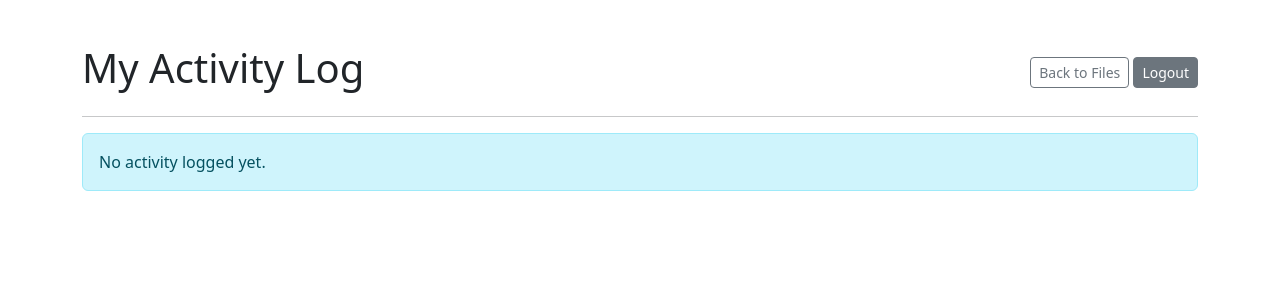
After one commit to Filuuus/RespaldoBravos, a Flask app: page /activity_log in a window 1280 px wide. The commit adds this page. Shown: the top 300 px of the page. Run offline with Flask 3, Linux system fonts and the light colour scheme; the visitor is signed in with stand-in values (Sample User, id 1).

Commit message:
Adds user activity logging functionality
Implements a new feature to track user activities, including timestamps, activity types, IP addresses, and related file/folder IDs.

Introduces an activity log viewing route with pagination for efficient navigation.

Adds necessary dependencies (flask-cors, Flask-JWT-Extended, PyJWT) and a new template for displaying the activity log.
Increases the default number of items displayed per page to 30.

```diff
--- a/app.py
+++ b/app.py
@@ -44,6 +44,8 @@ app.config['DEBUG'] = os.environ.get('FLASK_DEBUG', 'False').lower() == 'true'
 
 app.config['SIIAU_WSDL_URL'] = os.environ.get('SIIAU_WSDL_URL')
 app.config['SIIAU_VALIDA_KEY'] = os.environ.get('SIIAU_VALIDA_KEY')
+
+app.config['ITEMS_PER_PAGE'] = 30
 
 # --- 2. Initialize Extensions that NEED config (like DB) ---
 db.init_app(app)
@@ -1325,6 +1327,43 @@ def move_folder(folder_id):
         return render_template('move_folder.html', folder_to_move=folder_to_move, destination_folders=user_folders)
     # ------------------------------------------------------------------------------------------
 
+
+# --- Activity Log Viewing Route ---
+@app.route('/activity_log')
+@login_required
+def activity_log():
+    # --- Import model needed ---
+    from models import ActividadUsuario
+    # --------------------------
+
+    user_id = session.get('user_id')
+    if not user_id: # Should be caught by decorator, but defensive check
+        flash('User session error.', 'danger')
+        return redirect(url_for('login'))
+
+    # Get page number from query args, default to 1, type integer
+    page = request.args.get('page', 1, type=int)
+
+    try:
+        # Query logs for the current user, ordered by date descending
+        # Use paginate instead of .all()
+        log_pagination = ActividadUsuario.query.filter_by(id_usuario=user_id)\
+            .order_by(ActividadUsuario.fecha.desc())\
+            .paginate(
+                page=page,
+                per_page=app.config['ITEMS_PER_PAGE'],
+                error_out=False # If page out of range, show empty list instead of 404
+            )
+
+    except Exception as e:
+        db.session.rollback() # Good practice in case of query issues
+        print(f"Database query error in activity_log: {e}")
+        flash('Error retrieving activity log.', 'danger')
+        log_pagination = None # Set to None on error
+
+    # Pass the pagination object to the template
+    return render_template('activity_log.html', log_pagination=log_pagination)
+
 # --- Error Handlers ---
 @app.errorhandler(413)
 @app.errorhandler(RequestEntityTooLarge)
--- a/requirements.txt
+++ b/requirements.txt
@@ -7,6 +7,8 @@ certifi==2025.1.31
 charset-normalizer==3.4.1
 click==8.1.8
 Flask==3.1.0
+flask-cors==5.0.1
+Flask-JWT-Extended==4.7.1
 Flask-Migrate==4.1.0
 Flask-SQLAlchemy==3.1.1
 greenlet==3.1.1
@@ -20,6 +22,7 @@ Mako==1.3.10
 MarkupSafe==3.0.2
 platformdirs==4.3.7
 psycopg2-binary==2.9.10
+PyJWT==2.10.1
 python-dateutil==2.9.0.post0
 python-dotenv==1.1.0
 pytz==2025.2
--- /dev/null
+++ b/templates/activity_log.html
@@ -0,0 +1,109 @@
+<!doctype html>
+<html lang="en">
+<head>
+    <meta charset="utf-8">
+    <meta name="viewport" content="width=device-width, initial-scale=1, shrink-to-fit=no">
+    <title>My Activity Log</title>
+    <link href="https://cdn.jsdelivr.net/npm/bootstrap@5.3.3/dist/css/bootstrap.min.css" rel="stylesheet">
+    <link rel="stylesheet" href="https://cdn.jsdelivr.net/npm/bootstrap-icons@1.11.3/font/bootstrap-icons.min.css">
+    <style>
+        body { padding-top: 20px; }
+    </style>
+</head>
+<body>
+    <div class="container mt-4">
+        <div class="d-flex justify-content-between align-items-center mb-3">
+             <h1>My Activity Log</h1>
+             <div>
+                 {# Link back to the main file list #}
+                 <a href="{{ url_for('list_files') }}" class="btn btn-sm btn-outline-secondary">Back to Files</a>
+                 <a href="{{ url_for('logout') }}" class="btn btn-sm btn-secondary">Logout</a>
+             </div>
+        </div>
+       <hr>
+
+        {% with messages = get_flashed_messages(with_categories=true) %}
+            {% if messages %}
+                {% for category, message in messages %}
+                <div class="alert alert-{{ category or 'info' }} alert-dismissible fade show" role="alert">
+                    {{ message }}
+                    <button type="button" class="btn-close" data-bs-dismiss="alert" aria-label="Close"></button>
+                </div>
+                {% endfor %}
+            {% endif %}
+        {% endwith %}
+
+        {# Check if the pagination object exists and has items #}
+        {% if log_pagination and log_pagination.items %}
+        <table class="table table-sm table-striped table-hover">
+            <thead>
+                <tr>
+                    {# Consider making these sortable later if needed #}
+                    <th scope="col">Timestamp</th>
+                    <th scope="col">Activity Type</th>
+                    <th scope="col">IP Address</th>
+                    <th scope="col">Details</th>
+                    {# Maybe link to related item later #}
+                    <th scope="col">Related File/Folder ID</th>
+                </tr>
+            </thead>
+            <tbody>
+                {# Loop through items for the current page #}
+                {% for log in log_pagination.items %}
+                <tr>
+                    <td>{{ log.fecha.strftime('%Y-%m-%d %H:%M:%S %Z') if log.fecha else 'N/A' }}</td>
+                    <td>{{ log.tipo_actividad }}</td>
+                    <td>{{ log.direccion_ip or 'N/A' }}</td>
+                    <td style="word-break: break-all;">{{ log.detalle or '' }}</td>
+                    <td>
+                        {% if log.id_documento %}
+                            Doc: {{ log.id_documento }}
+                        {% elif log.id_carpeta %}
+                            Folder: {{ log.id_carpeta }}
+                        {% else %}
+                            --
+                        {% endif %}
+                    </td>
+                </tr>
+                {% endfor %}
+            </tbody>
+        </table>
+
+        <nav aria-label="Activity log navigation">
+            <ul class="pagination justify-content-center">
+                {# Previous Page Link #}
+                <li class="page-item {% if not log_pagination.has_prev %}disabled{% endif %}">
+                    <a class="page-link" href="{{ url_for('activity_log', page=log_pagination.prev_num) if log_pagination.has_prev else '#' }}">Previous</a>
+                </li>
+
+                {# Page Number Links #}
+                {% for page_num in log_pagination.iter_pages(left_edge=1, right_edge=1, left_current=1, right_current=2) %}
+                    {% if page_num %}
+                        <li class="page-item {% if page_num == log_pagination.page %}active{% endif %}">
+                            <a class="page-link" href="{{ url_for('activity_log', page=page_num) }}">{{ page_num }}</a>
+                        </li>
+                    {% else %}
+                        <li class="page-item disabled"><span class="page-link">...</span></li>
+                    {% endif %}
+                {% endfor %}
+
+                {# Next Page Link #}
+                <li class="page-item {% if not log_pagination.has_next %}disabled{% endif %}">
+                    <a class="page-link" href="{{ url_for('activity_log', page=log_pagination.next_num) if log_pagination.has_next else '#' }}">Next</a>
+                </li>
+            </ul>
+        </nav>
+        {% elif log_pagination %}
+        <div class="alert alert-info" role="alert">
+            No activity logged yet.
+        </div>
+        {% else %}
+         <div class="alert alert-danger" role="alert">
+            Could not load activity log.
+        </div>
+        {% endif %}
+
+    </div>
+    <script src="https://cdn.jsdelivr.net/npm/bootstrap@5.3.3/dist/js/bootstrap.bundle.min.js"></script>
+</body>
+</html>
--- a/templates/file_list.html
+++ b/templates/file_list.html
@@ -62,6 +62,7 @@
                 </form>
 
                 <a href="{{ url_for('upload_route', parent_folder_id=current_folder_id) }}" class="btn btn-sm btn-primary me-2 mb-1 text-nowrap">Upload File</a>
+                <a href="{{ url_for('activity_log') }}" class="btn btn-sm btn-outline-info me-2 mb-1 text-nowrap">View Log</a>
                 <a href="{{ url_for('logout') }}" class="btn btn-sm btn-secondary mb-1 text-nowrap">Logout</a>
             </div>
         </div>
```
